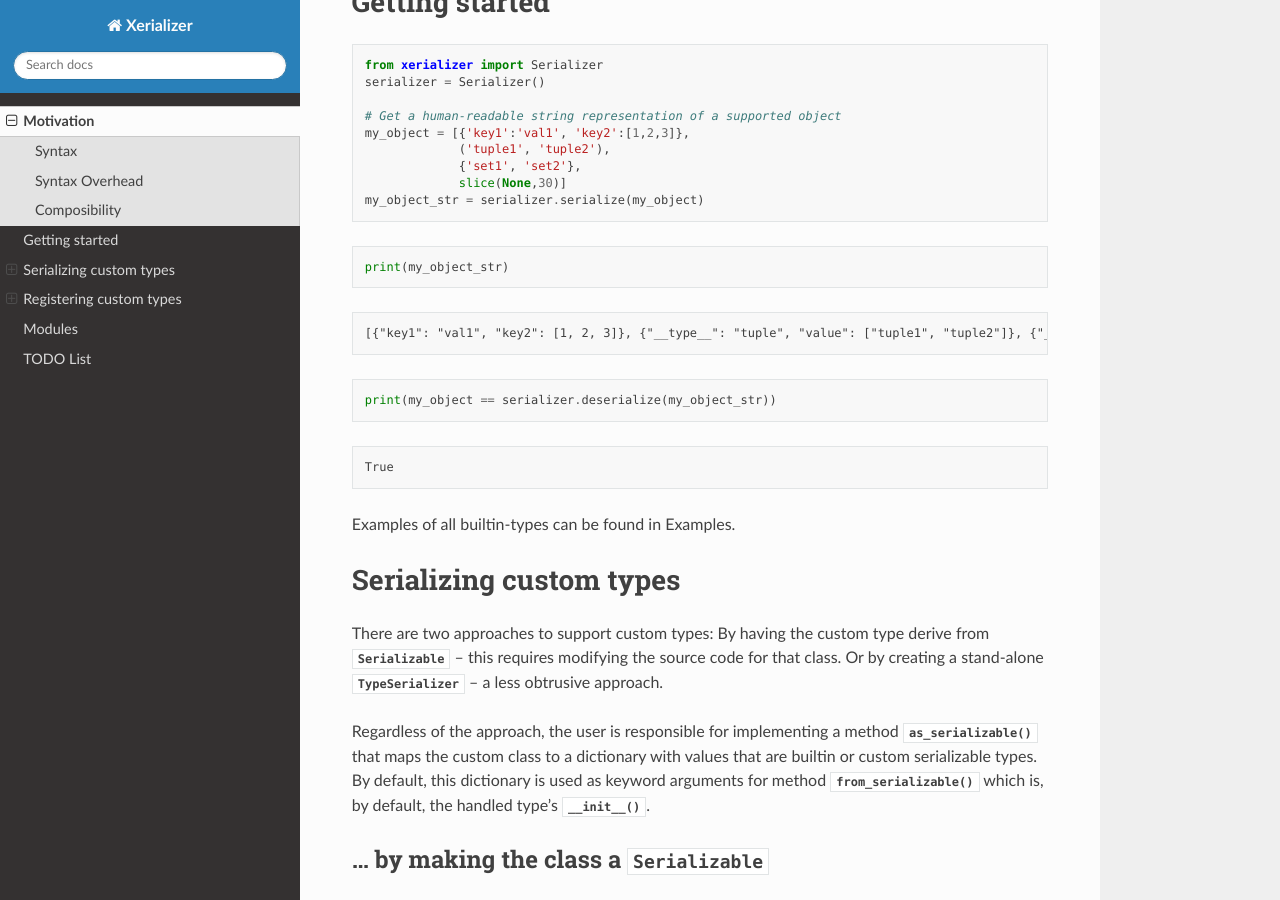
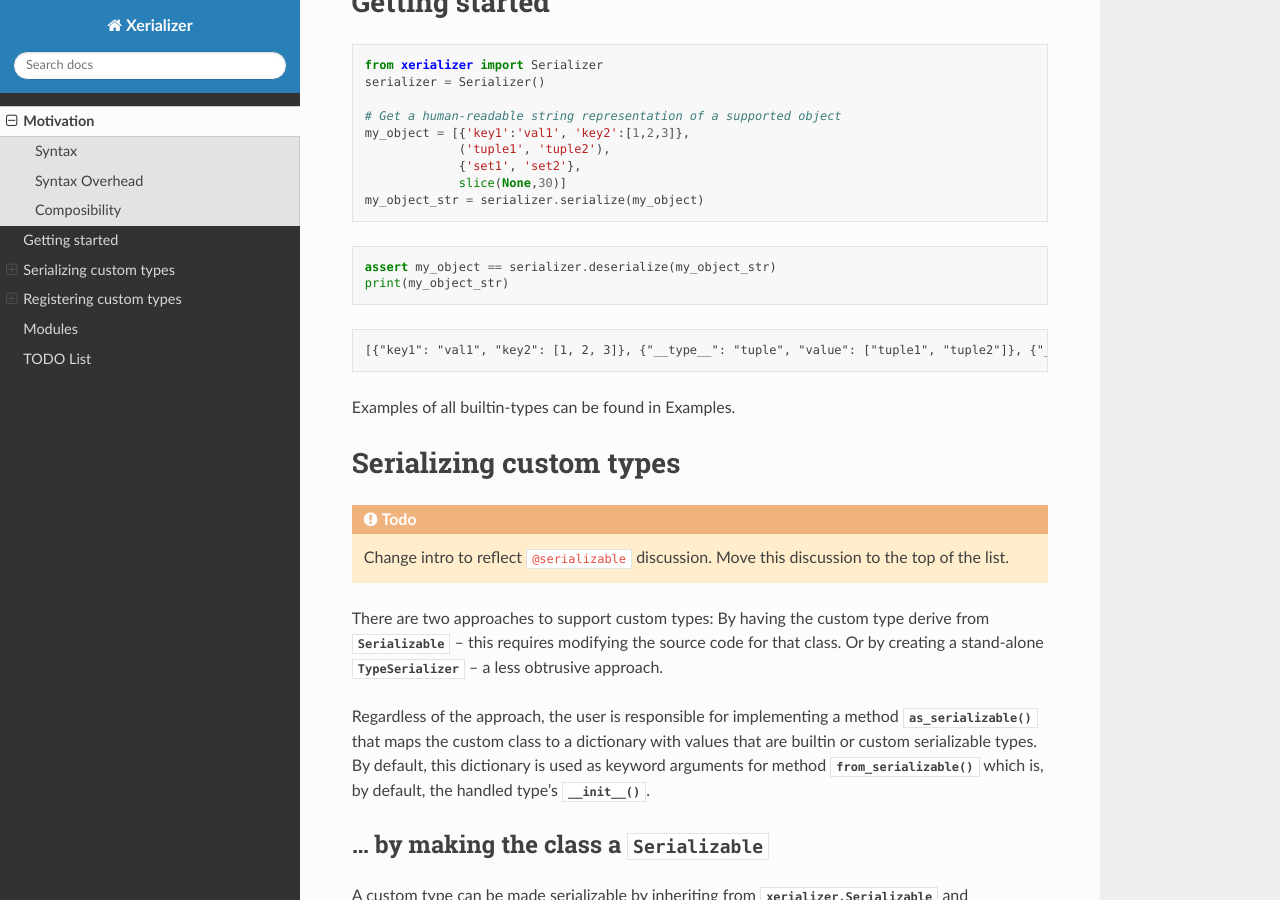
Before and after one commit to zepedaj/xerializer, a Sphinx documentation site: the page built from docs/source/content/intro.rst, in a window 1280 px wide and 900 px high, scrolled down 1140 px. Built offline with Sphinx 7.4.7 and the Read the Docs theme 2.0.0, drawn with Linux system fonts in a browser that asks for light colours; pages that are not in the unit, such as notebooks, are missing from menus.

Commit message:
Xerializer docs.

```diff
--- a/docs/source/content/intro.rst
+++ b/docs/source/content/intro.rst
@@ -59,19 +59,12 @@ Getting started
 
 .. testcode:: get_started
 
+   assert my_object == serializer.deserialize(my_object_str)
    print(my_object_str)
 
 .. testoutput:: get_started
 
    [{"key1": "val1", "key2": [1, 2, 3]}, {"__type__": "tuple", "value": ["tuple1", "tuple2"]}, {"__type__": "set", "value": ["set1", "set2"]}, {"__type__": "slice", "stop": 30}]
-
-.. testcode:: get_started
-
-   print(my_object == serializer.deserialize(my_object_str))
-
-.. testoutput:: get_started
-
-   True
 
 
 Examples of all builtin-types can be found in :ref:`Examples`.
@@ -80,6 +73,8 @@ Examples of all builtin-types can be found in :ref:`Examples`.
 
 Serializing custom types
 ---------------------------
+
+.. todo:: Change intro to reflect ``@serializable`` discussion. Move this discussion to the top of the list.
 
 There are two approaches to support custom types: By having the custom type derive from :class:`~xerializer.Serializable` -- this requires modifying the source code for that class. Or by creating a stand-alone :class:`~xerializer.TypeSerializer` -- a less obtrusive approach.
 
```
